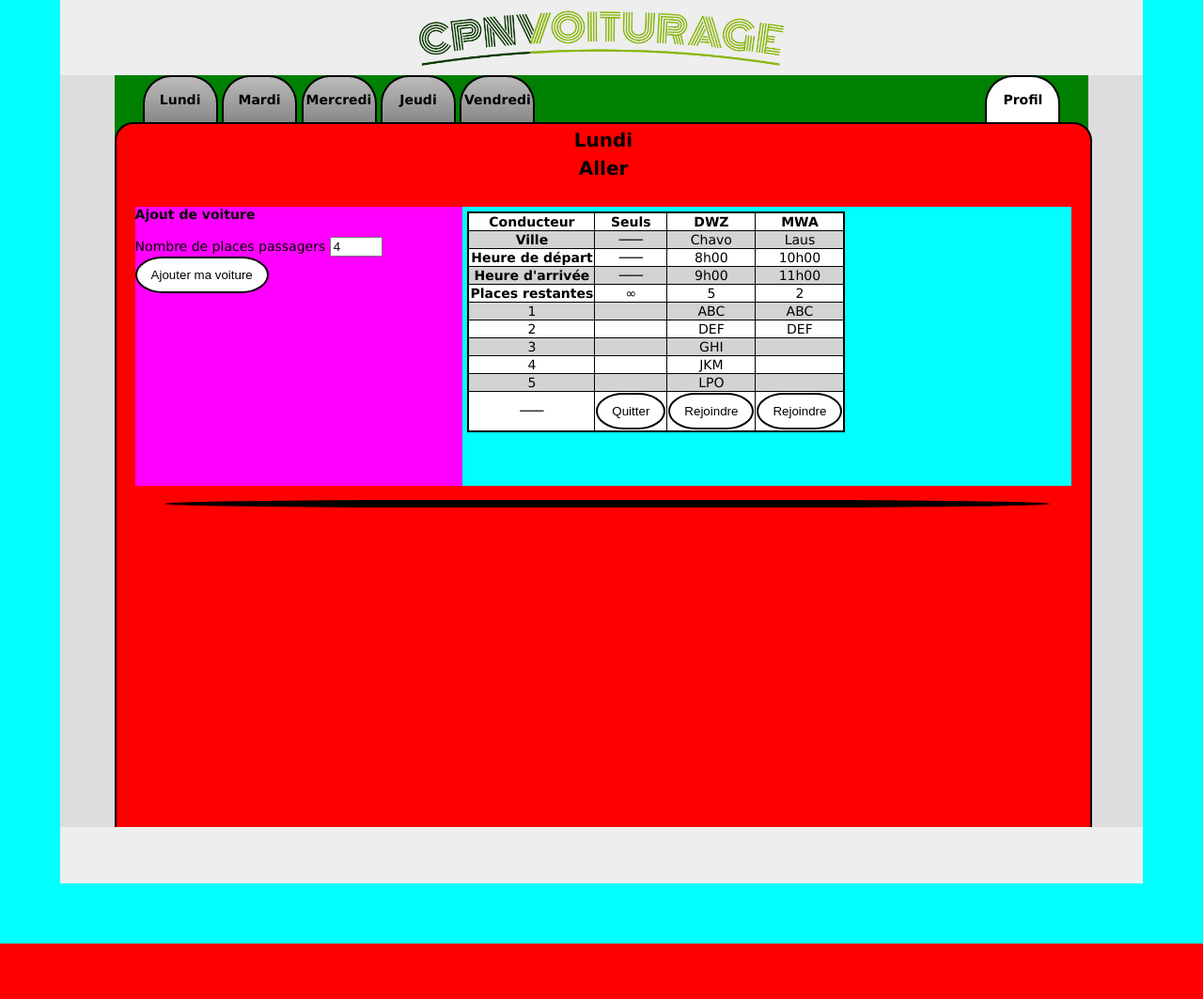
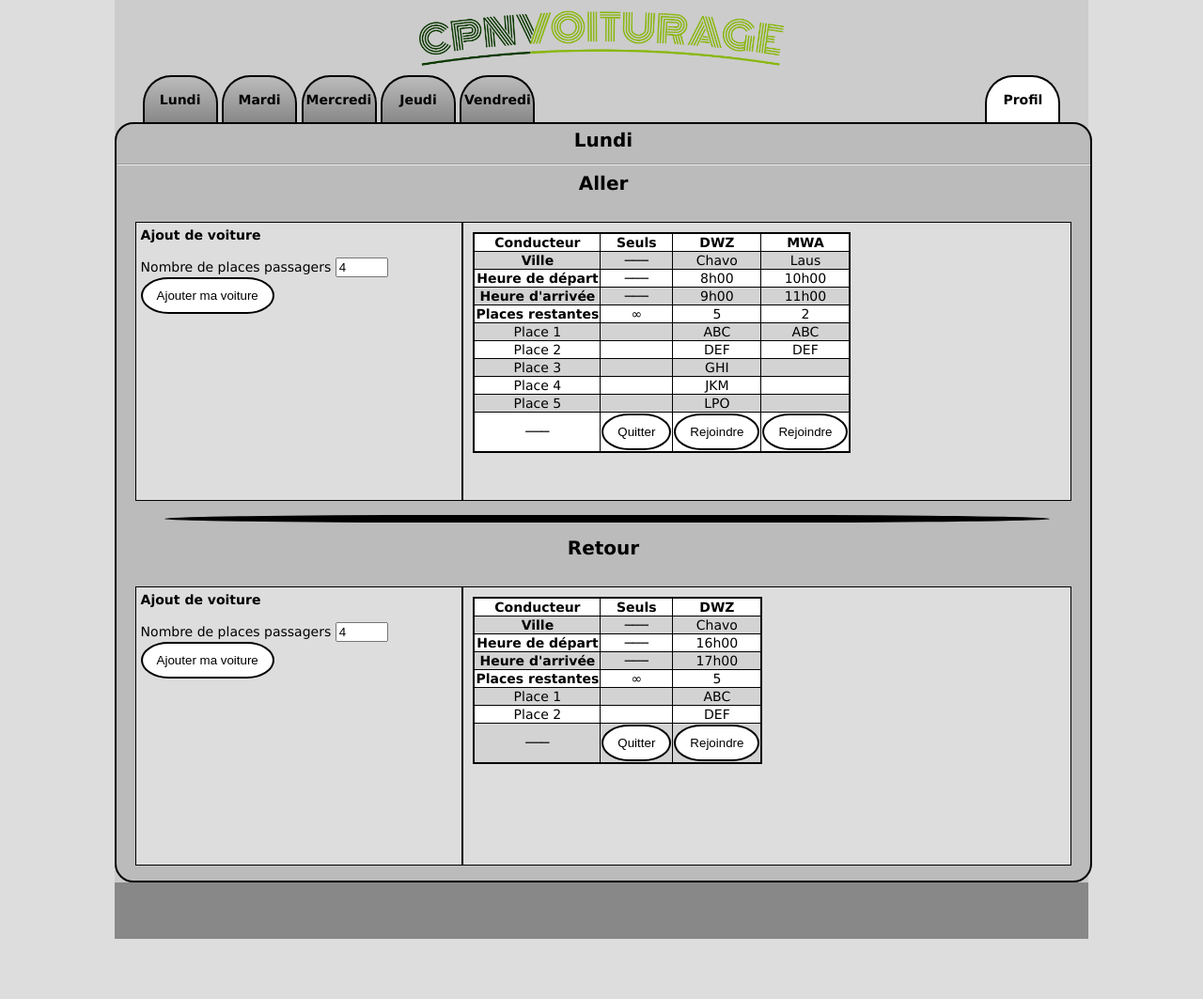
Before and after one commit to Jerome-JJT/CPNVoiturage, a PHP site: page / in a window 1280 px wide. Shown: the whole page at 94% size. Before the commit the page ends 1004 px from the top, so only its background shows below. Run offline with PHP 8.4, Linux system fonts and the light colour scheme; data that the repository does not hold is empty.

Commit message:
Fini le css et la mise en page

```diff
--- a/Site/view/cars.php
+++ b/Site/view/cars.php
@@ -5,6 +5,11 @@ ob_start();
 $title = "Voitures - Lundi";
 $pageTitle = "Lundi";
 
+
+/*$myCar = array(
+
+
+);*/
 
 $cars = array(
   "come" => array(
@@ -61,7 +66,7 @@ $cars = array(
     <strong>Aller</strong>
   </div>
 
-  <div class="travelCase" style="width: 35%; background-color: magenta">
+  <div class="travelCase" style="width: 35%">
     <strong>Ajout de voiture</strong><br><br>
 
     <label for="nbPlaces">Nombre de places passagers</label>
@@ -70,7 +75,7 @@ $cars = array(
     <button class="mybutton">Ajouter ma voiture</button>
   </div
 
-  ><div class="travelCase" style="background-color: cyan; width: 65%; overflow: scroll">
+  ><div class="travelCase" style="width: 65%; overflow: scroll">
     <table class="carTable">
       <tr style="background-color:white">
         <th>Conducteur</th>
@@ -127,7 +132,7 @@ $cars = array(
 
       <?php for($i = 0; $i < $maxLines; $i++): ?>
         <tr style="background-color:<?= $i%2==0 ? 'lightgray' : 'white'?>">
-          <td><?= $i+1 ?></td>
+          <td>Place <?= $i+1 ?></td>
 
           <td><?= $car["solo"][$i] ?></td>
 
@@ -157,8 +162,103 @@ $cars = array(
 </div>
 
 
-<div>
+<div class="travelDisplay">
+  <div style="text-align: center; height: 15%; font-size: 20px">
+    <strong>Retour</strong>
+  </div>
+
+  <div class="travelCase" style="width: 35%">
+    <strong>Ajout de voiture</strong><br><br>
+
+    <label for="nbPlaces">Nombre de places passagers</label>
+    <input id="nbPlaces" name="nbPlaces" type="number" value="4" min="1" max="10">
+
+    <button class="mybutton">Ajouter ma voiture</button>
+  </div
+
+  ><div class="travelCase" style="width: 65%; overflow: scroll">
+    <table class="carTable">
+      <tr style="background-color:white">
+        <th>Conducteur</th>
+        <th>Seuls</th>
+
+        <?php foreach($cars["back"]["cars"] as $car): ?>
+          <th><?= $car["conductor"] ?></th>
+        <?php endforeach ?>
+      </tr>
+
+      <tr style="background-color:lightgray">
+        <th>Ville</th>
+        <td>───</td>
+
+        <?php foreach($cars["back"]["cars"] as $car): ?>
+          <td><?= $car["place"] ?></td>
+        <?php endforeach ?>
+      </tr>
+
+      <tr style="background-color:white">
+        <th>Heure de départ</th>
+        <td>───</td>
+
+        <?php foreach($cars["back"]["cars"] as $car): ?>
+          <td><?= $car["departHour"] ?></td>
+        <?php endforeach ?>
+      </tr>
+
+      <tr style="background-color:lightgray">
+        <th>Heure d'arrivée</th>
+        <td>───</td>
+
+        <?php foreach($cars["back"]["cars"] as $car): ?>
+          <td><?= $car["arrivalHour"] ?></td>
+        <?php endforeach ?>
+      </tr>
+
+      <tr style="background-color:white">
+        <th>Places restantes</th>
+        <td>&infin;</td>
+
+        <?php foreach($cars["back"]["cars"] as $car): ?>
+          <td><?= $car["remainingPlaces"] ?></td>
+        <?php endforeach ?>
+      </tr>
+
+
+      <?php $maxLines = count($cars["back"]["solo"]); ?>
+
+      <?php foreach($cars["back"]["cars"] as $car) {
+        $maxLines = (count($car["passengers"]) > $maxLines) ? count($car["passengers"]) : $maxLines;
+      } ?>
+
+
+      <?php for($i = 0; $i < $maxLines; $i++): ?>
+        <tr style="background-color:<?= $i%2==0 ? 'lightgray' : 'white'?>">
+          <td>Place <?= $i+1 ?></td>
+
+          <td><?= $car["solo"][$i] ?></td>
+
+          <?php foreach($cars["back"]["cars"] as $car): ?>
+            <td><?= $car["passengers"][$i] ?></td>
+          <?php endforeach ?>
+        </tr>
+      <?php endfor ?>
+
+
+
+
+      <tr style="background-color:<?= $maxLines%2==0 ? 'lightgray' : 'white'?>">
+        <th style="">───</th>
+        <td style=""><button class="mybutton">Quitter</button></td>
+
+        <?php foreach($cars["back"]["cars"] as $car): ?>
+          <td style=""><button class="mybutton">Rejoindre</button></td>
+        <?php endforeach ?>
+      </tr>
+    </table>
+  </div>
 </div>
+
+<br>
 
 
 
--- a/Site/view/gabarit.php
+++ b/Site/view/gabarit.php
@@ -10,13 +10,13 @@
 
   <body>
     <div id="site">
-      <div id="title" style="height: 80px">
-        <!--<h2>CPNVoiturage</h2>-->
-        <img style="height:80px" src="view/images/PourGG.png">
-      </div>
+      <div id="content">
+        <div id="title" style="height: 80px">
+          <!--<h2>CPNVoiturage</h2>-->
+          <img style="height:80px" src="view/images/PourGG.png">
+        </div>
 
 
-      <div id="content">
         <div id="nav-menu">
           <div class="day-select">
 
@@ -58,13 +58,17 @@
           <div style="text-align: center; height: 30px; margin-top: 5px; font-size: 20px">
             <strong><?= $pageTitle != null ? $pageTitle : "CPNVoiturage" ?></strong>
           </div>
+          <hr>
 
           <?= $content ?>
         </div>
+
+
+        <div id="footer">
+        </div>
       </div><!-- END SITE -->
 
-      <div id="footer">
-      </div>
+
 
     </div>
   </body>
--- a/Site/view/styles/cars.css
+++ b/Site/view/styles/cars.css
@@ -6,10 +6,17 @@
 }
 
 .travelCase {
-   height: 85%;
-   display: inline-block;
+  height: 85%;
+  display: inline-block;
 
-   vertical-align: top;
+  vertical-align: top;
+
+  box-sizing: border-box;
+  border: 1px solid black;
+
+  padding: 5px;
+
+  background-color: #dddddd;
 }
 
 .carTable {
--- a/Site/view/styles/styles.css
+++ b/Site/view/styles/styles.css
@@ -1,7 +1,8 @@
 
 body
 {
-  background-color: red;
+  //background-color: red;
+  background-color: #dddddd;
 
   font-family: Verdana;
   font-size: 14px;
@@ -11,7 +12,7 @@ body
 
 #site
 {
-    background-color: #dddddd;
+    //background-color: #cccccc;
 
     width: 90%;
 
@@ -22,7 +23,7 @@ body
 
 #title
 {
-    background-color: #eeeeee;
+    background-color: #cccccc;
 
     width: 100%;
     height: 40px;
@@ -33,9 +34,8 @@ body
 
 #content
 {
-    background-color: green;
-
-    height: 800px;
+    //background-color: green;
+    background-color: #cccccc;
 
     margin-left: 5%;
     margin-right: 5%;
@@ -43,7 +43,7 @@ body
 
 #footer
 {
-    background-color: #eeeeee;
+    background-color: #888888;
 
     width: 100%;
     height: 60px;
@@ -60,9 +60,9 @@ body
 
 #page-content {
   width: 100%;
-  height: 900px;
+  min-height: 500px;
 
-  background-color: red;
+  background-color: #bbbbbb;
 
   border: 2px solid black;
   border-radius: 20px;
@@ -152,7 +152,9 @@ h2
 
 
 .profilTable {
-  min-width: 600px;
+  min-width: 750px;
+
+  background-color: #dddddd;
 
   border: 1px solid black;
   border-spacing: 0;
@@ -176,7 +178,7 @@ select {
 {
   body
   {
-    background-color: cyan;
+    //background-color: cyan;
   }
 
   .day-tab
@@ -199,7 +201,7 @@ select {
 {
   body
   {
-    background-color: red;
+    //background-color: red;
   }
 
   .day-tab {
```
